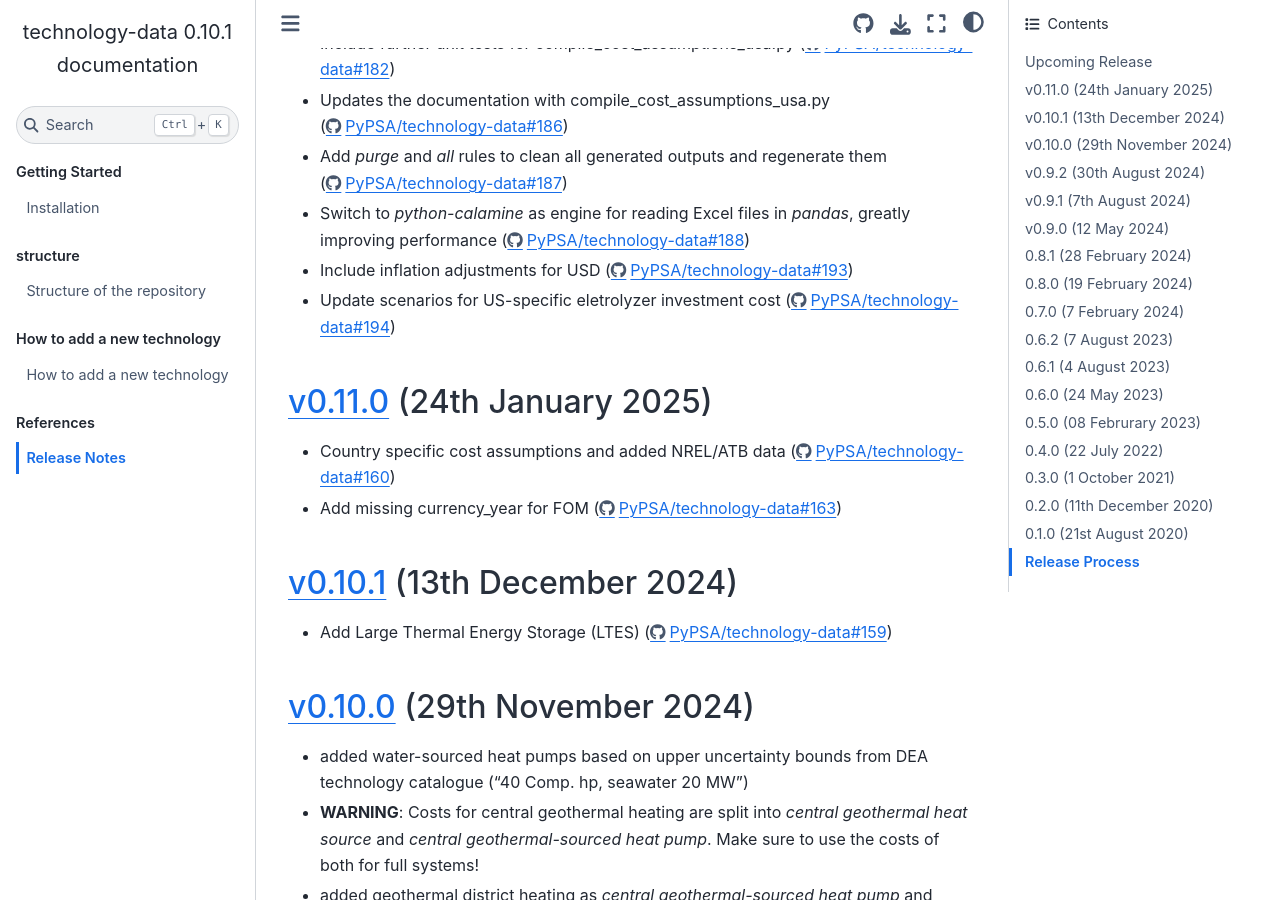
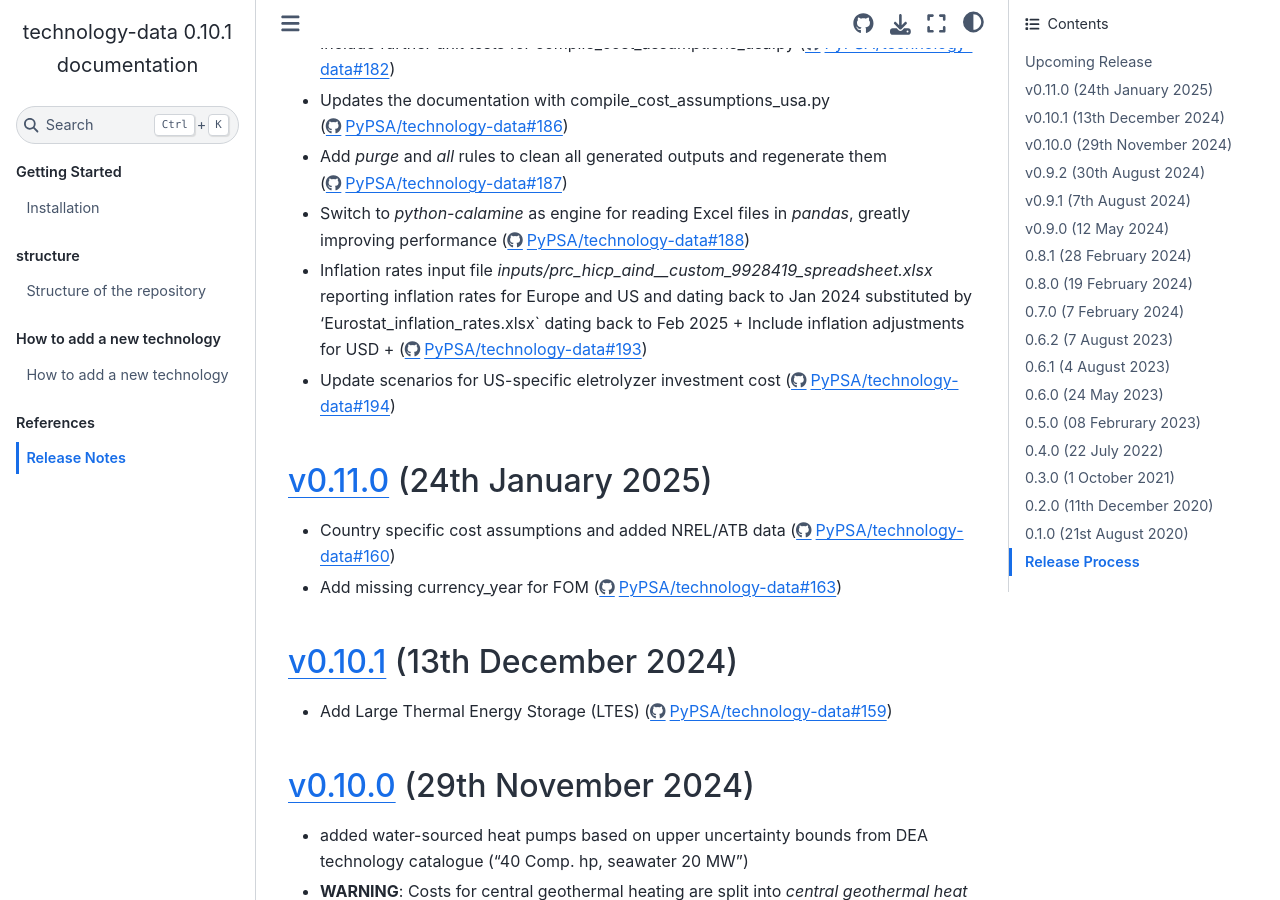
Before and after one commit to PyPSA/technology-data, a Sphinx documentation site: the page built from docs/release_notes.rst, in a window 1280 px wide and 900 px high, scrolled down 504 px. Built offline with Sphinx 7.4.7 and the Sphinx Book theme 1.1.4, drawn with Linux system fonts in a browser that asks for light colours.

Commit message:
doc: update release notes

```diff
--- a/docs/release_notes.rst
+++ b/docs/release_notes.rst
@@ -38,7 +38,7 @@ Upcoming Release
 
 * Switch to `python-calamine` as engine for reading Excel files in `pandas`, greatly improving performance (https://github.com/PyPSA/technology-data/pull/188)
 
-* Include inflation adjustments for USD (https://github.com/PyPSA/technology-data/pull/193)
+* Inflation rates input file `inputs/prc_hicp_aind__custom_9928419_spreadsheet.xlsx` reporting inflation rates for Europe and US and dating back to Jan 2024 substituted by 'Eurostat_inflation_rates.xlsx` dating back to Feb 2025 + Include inflation adjustments for USD +  (https://github.com/PyPSA/technology-data/pull/193)
 
 * Update scenarios for US-specific eletrolyzer investment cost (https://github.com/PyPSA/technology-data/pull/194)
 
```
